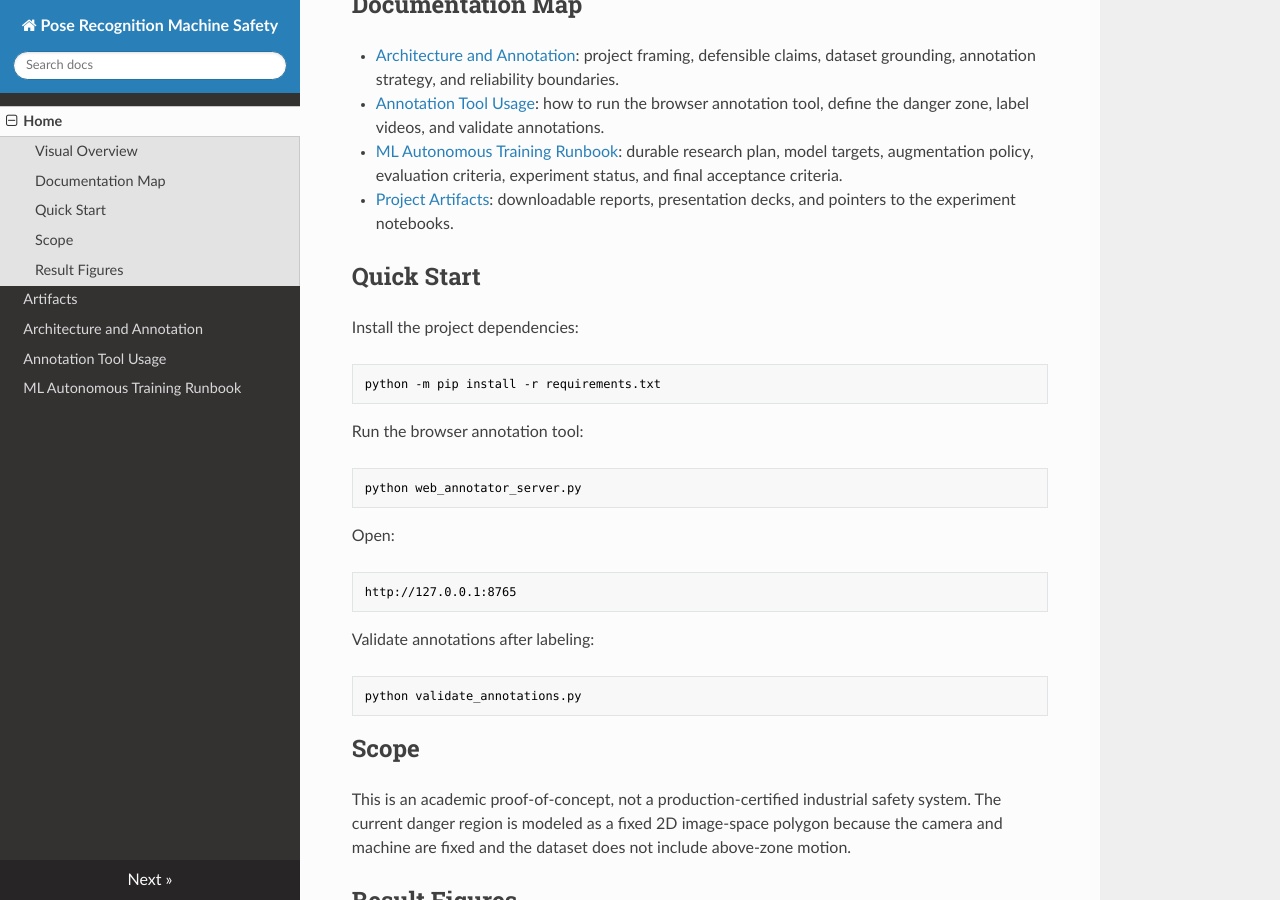
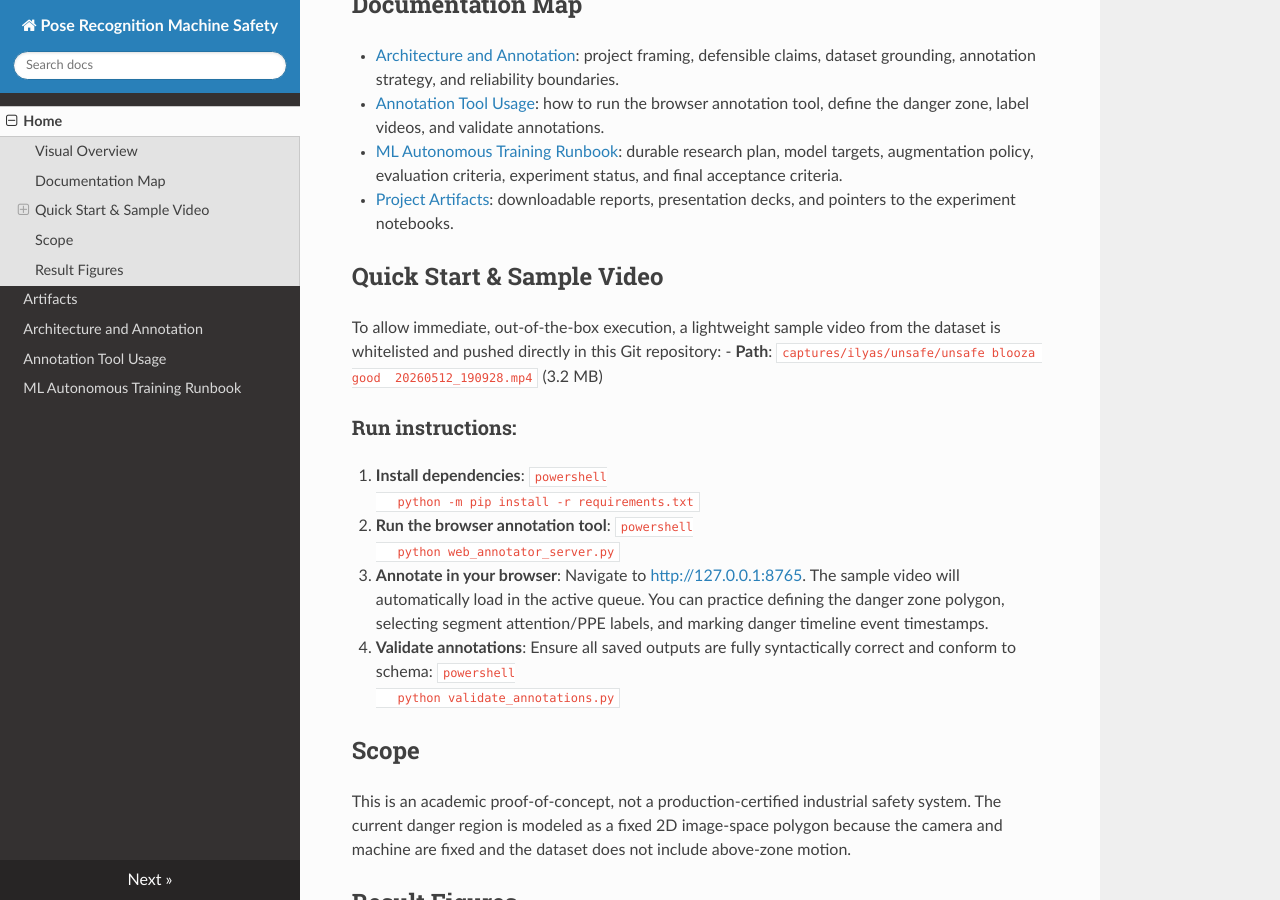
Before and after one commit to ilyas-under-ctrl/pose-recognition-docs, an MkDocs documentation site: the page built from docs/index.md, in a window 1280 px wide and 900 px high, scrolled down 1324 px. Built offline with MkDocs 1.6.1, drawn with Linux system fonts in a browser that asks for light colours; nearby versions of some CDN libraries.

Commit message:
Update docs to explain the sample video and how to run the web annotator

````diff
--- a/docs/index.md
+++ b/docs/index.md
@@ -21,31 +21,31 @@ The research pipeline combines trajectory danger risk, attention risk, and blous
 - [ML Autonomous Training Runbook](ml_autonomous_training_runbook.md): durable research plan, model targets, augmentation policy, evaluation criteria, experiment status, and final acceptance criteria.
 - [Project Artifacts](artifacts.md): downloadable reports, presentation decks, and pointers to the experiment notebooks.
 
-## Quick Start
+## Quick Start & Sample Video
 
-Install the project dependencies:
+To allow immediate, out-of-the-box execution, a lightweight sample video from the dataset is whitelisted and pushed directly in this Git repository:
+- **Path**: `captures/ilyas/unsafe/unsafe blooza good  20260512_190928.mp4` (3.2 MB)
 
-```powershell
-python -m pip install -r requirements.txt
-```
+### Run instructions:
 
-Run the browser annotation tool:
+1. **Install dependencies**:
+   ```powershell
+   python -m pip install -r requirements.txt
+   ```
 
-```powershell
-python web_annotator_server.py
-```
+2. **Run the browser annotation tool**:
+   ```powershell
+   python web_annotator_server.py
+   ```
 
-Open:
+3. **Annotate in your browser**:
+   Navigate to [http://127.0.0.1:8765](http://127.0.0.1:8765). The sample video will automatically load in the active queue. You can practice defining the danger zone polygon, selecting segment attention/PPE labels, and marking danger timeline event timestamps.
 
-```text
-http://127.0.0.1:8765
-```
-
-Validate annotations after labeling:
-
-```powershell
-python validate_annotations.py
-```
+4. **Validate annotations**:
+   Ensure all saved outputs are fully syntactically correct and conform to schema:
+   ```powershell
+   python validate_annotations.py
+   ```
 
 ## Scope
 
````
Also changed, not shown: docs/annotation_tool_usage.md (+11 -4 lines), 1 other file.
